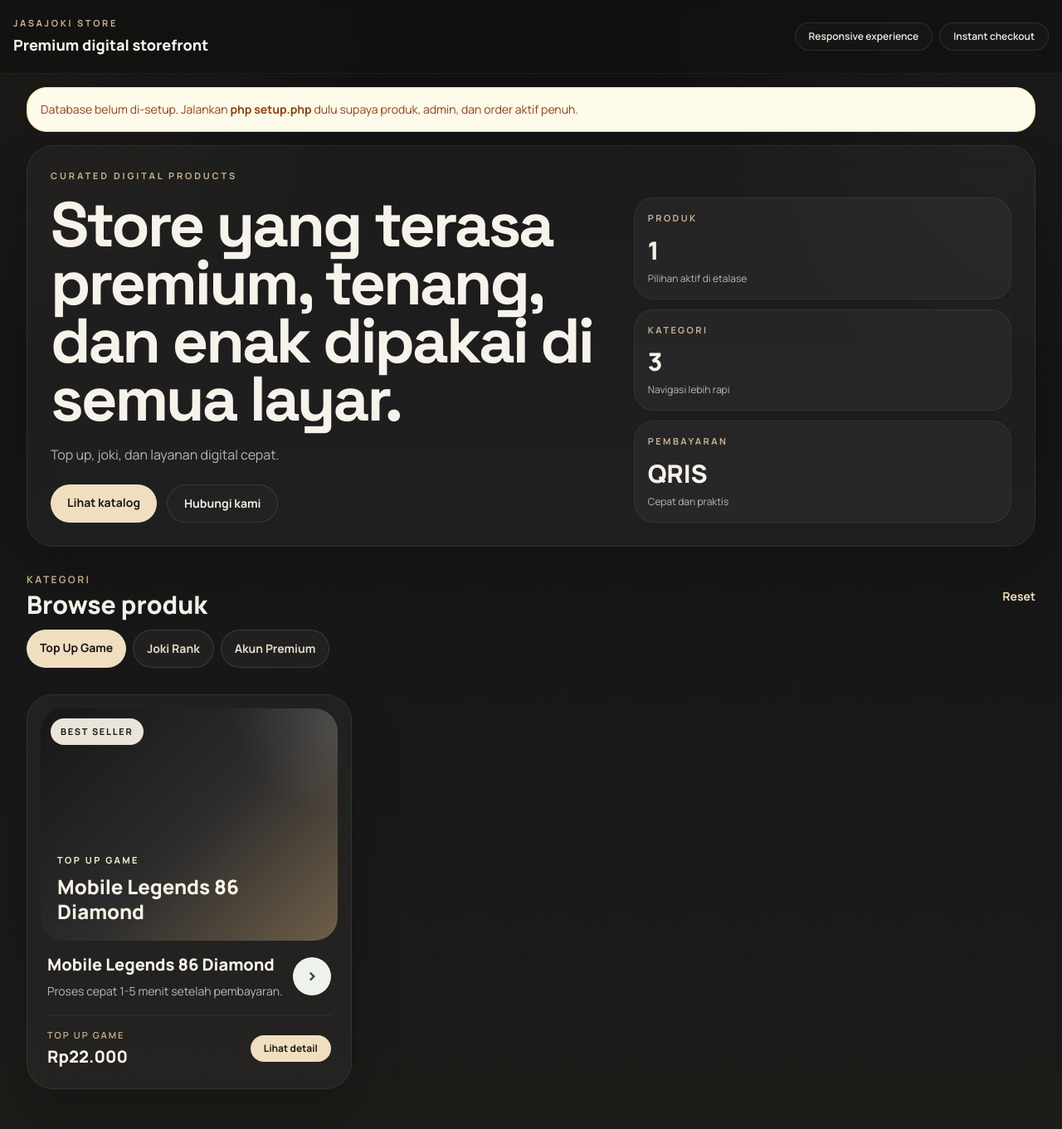
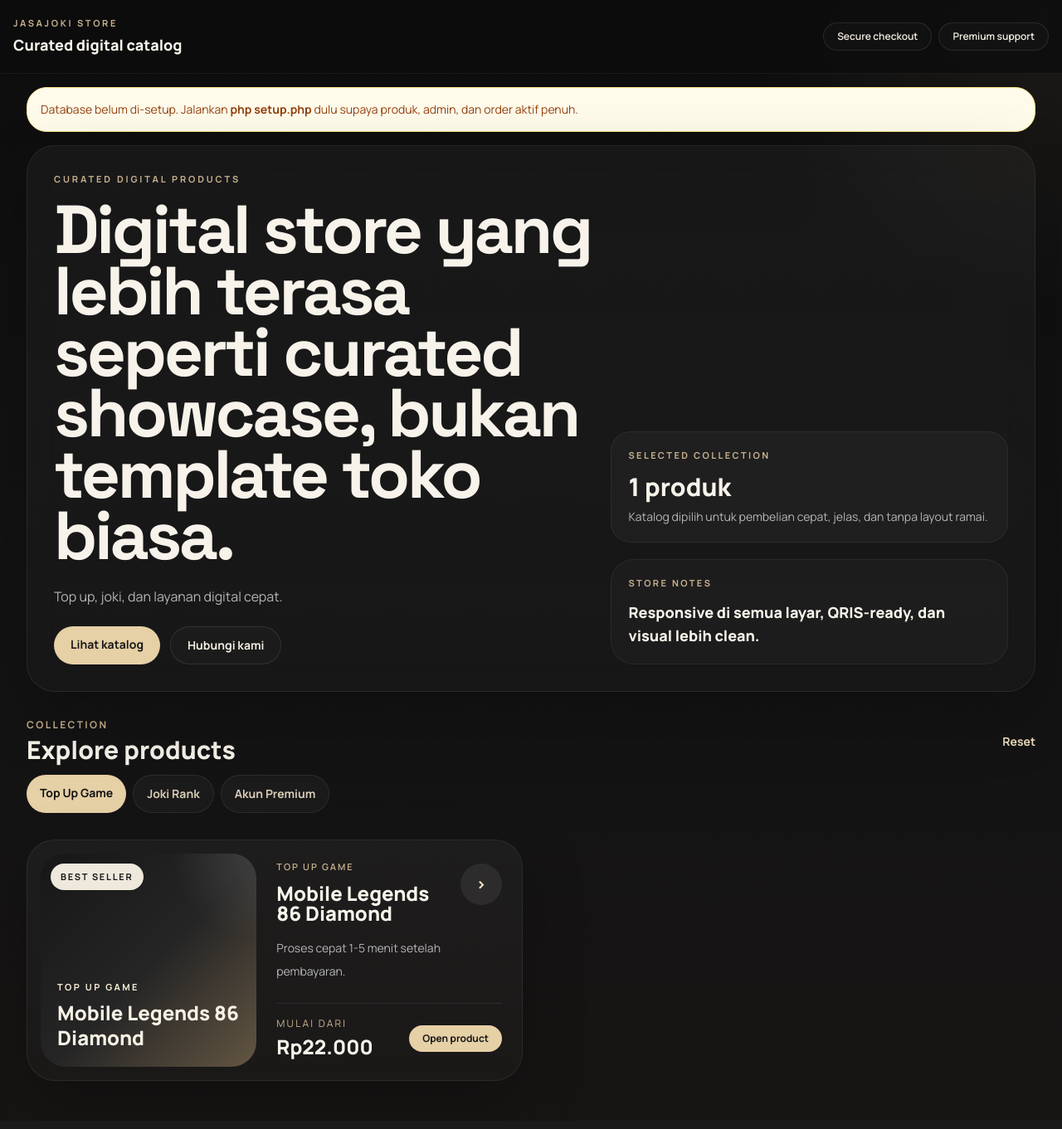
Before and after one commit to AdiityaAnugrah/jasajoki.me, a PHP site: page /jasajoki.me/store/index.php?category=top-up-game in a window 1280 px wide. Shown: the whole page at 83% size. After the commit the page ends 1303 px from the top, so only its background shows below. Run offline with PHP 8.4, Linux system fonts and the light colour scheme; some libraries are stand-ins or nearby versions.

Commit message:
Make storefront more editorial and reference-like

```diff
--- a/store/assets/css/app.css
+++ b/store/assets/css/app.css
@@ -1,25 +1,24 @@
 body {
     font-family: "Manrope", Inter, ui-sans-serif, system-ui, -apple-system, BlinkMacSystemFont, "Segoe UI", sans-serif;
-    background: #f5f1e8;
+    background: #0f0f10;
     color: #f7f3ea;
 }
 
 .mobile-shell {
     min-height: 100vh;
     background:
-        radial-gradient(circle at top right, rgba(255, 255, 255, 0.04), transparent 26%),
-        radial-gradient(circle at top left, rgba(206, 180, 123, 0.06), transparent 24%),
-        linear-gradient(180deg, #111111 0%, #171717 55%, #1d1b18 100%);
+        radial-gradient(circle at top right, rgba(205, 176, 120, 0.08), transparent 20%),
+        linear-gradient(180deg, #0d0d0e 0%, #121213 38%, #171514 100%);
 }
 
 .store-container {
     width: 100%;
-    max-width: 1280px;
+    max-width: 1360px;
     margin: 0 auto;
 }
 
 .store-topbar {
-    background: rgba(17, 17, 17, 0.78);
+    background: rgba(13, 13, 14, 0.76);
     border-bottom: 1px solid rgba(255, 255, 255, 0.06);
 }
 
@@ -29,34 +28,34 @@ body {
 }
 
 .store-card {
-    border-radius: 32px;
-    background: rgba(255, 255, 255, 0.04);
-    border: 1px solid rgba(255, 255, 255, 0.08);
-    backdrop-filter: blur(14px);
-    box-shadow: 0 30px 60px rgba(0, 0, 0, 0.18);
+    border-radius: 34px;
+    background: linear-gradient(180deg, rgba(255,255,255,0.04) 0%, rgba(255,255,255,0.02) 100%);
+    border: 1px solid rgba(255, 255, 255, 0.07);
+    backdrop-filter: blur(18px);
+    box-shadow: 0 30px 80px rgba(0, 0, 0, 0.24);
 }
 
 .store-media {
-    height: 220px;
+    height: 260px;
     width: 100%;
     object-fit: cover;
-    border-radius: 28px;
+    border-radius: 30px;
 }
 
 .store-media-fallback {
-    height: 220px;
-    border-radius: 28px;
+    height: 260px;
+    border-radius: 30px;
     background:
-        radial-gradient(circle at top right, rgba(255,255,255,0.14), transparent 28%),
-        linear-gradient(135deg, #171717 0%, #2c2c2c 52%, #8b7355 120%);
+        radial-gradient(circle at top right, rgba(255,255,255,0.12), transparent 28%),
+        linear-gradient(135deg, #171717 0%, #252525 52%, #7d6a4f 120%);
     color: #f7f1e5;
 }
 
 .card-soft {
-    background: rgba(255, 255, 255, 0.04);
+    background: rgba(255, 255, 255, 0.03);
     border: 1px solid rgba(255, 255, 255, 0.08);
-    box-shadow: 0 30px 60px rgba(0, 0, 0, 0.18);
-    backdrop-filter: blur(14px);
+    box-shadow: 0 30px 80px rgba(0, 0, 0, 0.22);
+    backdrop-filter: blur(18px);
 }
 
 .store-icon-bubble {
@@ -73,41 +72,48 @@ body {
 }
 
 .store-chevron {
-    width: 46px;
-    height: 46px;
+    width: 50px;
+    height: 50px;
     display: inline-flex;
     align-items: center;
     justify-content: center;
     border-radius: 999px;
-    background: #edf2ec;
-    color: #214943;
-    font-size: 22px;
+    background: rgba(255,255,255,0.07);
+    color: #f3e2c0;
+    font-size: 20px;
     font-weight: 700;
 }
 
 .store-pill {
     border-radius: 999px;
-    border: 1px solid rgba(255, 255, 255, 0.12);
-    background: rgba(255, 255, 255, 0.04);
-    color: #e8dcc8;
+    border: 1px solid rgba(255, 255, 255, 0.08);
+    background: rgba(255, 255, 255, 0.03);
+    color: #d8ccb7;
 }
 
 .store-pill-active {
-    background: #f0dfbf;
-    color: #161616;
+    background: #e6d0a6;
+    color: #111111;
 }
 
 .store-grid-card {
     overflow: hidden;
-    border-radius: 32px;
-    background: rgba(255, 255, 255, 0.04);
-    border: 1px solid rgba(255, 255, 255, 0.08);
-    box-shadow: 0 30px 60px rgba(0, 0, 0, 0.18);
+    border-radius: 34px;
+    background: linear-gradient(180deg, rgba(255,255,255,0.04) 0%, rgba(255,255,255,0.02) 100%);
+    border: 1px solid rgba(255, 255, 255, 0.07);
+    box-shadow: 0 30px 80px rgba(0, 0, 0, 0.24);
+    transition: transform .25s ease, border-color .25s ease, box-shadow .25s ease;
+}
+
+.store-grid-card:hover {
+    transform: translateY(-4px);
+    border-color: rgba(230, 208, 166, 0.28);
+    box-shadow: 0 34px 90px rgba(0, 0, 0, 0.28);
 }
 
 .store-floating-chip {
     border-radius: 999px;
-    background: rgba(247, 241, 229, 0.94);
+    background: rgba(247, 241, 229, 0.96);
     color: #171717;
 }
 
@@ -124,7 +130,7 @@ body {
 }
 
 .store-cta {
-    background: #f0dfbf;
+    background: #e6d0a6;
     color: #171717;
 }
 
@@ -155,21 +161,32 @@ body {
 
 .store-stat {
     border-radius: 24px;
-    background: rgba(255, 255, 255, 0.04);
+    background: rgba(255, 255, 255, 0.03);
     border: 1px solid rgba(255, 255, 255, 0.06);
+}
+
+.store-feature-grid {
+    display: grid;
+    gap: 20px;
+}
+
+.store-minor-card {
+    border-radius: 28px;
+    background: rgba(255,255,255,0.025);
+    border: 1px solid rgba(255,255,255,0.06);
 }
 
 @media (min-width: 768px) {
     .store-media,
     .store-media-fallback {
-        height: 260px;
+        height: 300px;
     }
 }
 
 @media (min-width: 1024px) {
     .store-media,
     .store-media-fallback {
-        height: 280px;
+        height: 330px;
     }
 }
 
--- a/store/index.php
+++ b/store/index.php
@@ -13,11 +13,11 @@ require __DIR__ . '/partials/header.php';
     <div class="store-container flex items-center justify-between gap-3">
         <div>
             <p class="store-kicker text-[11px] font-bold uppercase tracking-[0.24em]">JasaJoki Store</p>
-            <h1 class="mt-1 text-[18px] font-extrabold text-[#f7f3ea]">Premium digital storefront</h1>
+            <h1 class="mt-1 text-[18px] font-extrabold text-[#f7f3ea]">Curated digital catalog</h1>
         </div>
-        <div class="hidden items-center gap-2 md:flex">
-            <span class="store-outline rounded-full px-4 py-2 text-xs font-semibold">Responsive experience</span>
-            <span class="store-outline rounded-full px-4 py-2 text-xs font-semibold">Instant checkout</span>
+        <div class="hidden items-center gap-2 lg:flex">
+            <span class="store-outline rounded-full px-4 py-2 text-xs font-semibold">Secure checkout</span>
+            <span class="store-outline rounded-full px-4 py-2 text-xs font-semibold">Premium support</span>
         </div>
     </div>
 </header>
@@ -29,32 +29,26 @@ require __DIR__ . '/partials/header.php';
         </section>
     <?php endif; ?>
 
-    <section class="store-card overflow-hidden p-5 md:p-7">
-        <div class="grid gap-5 lg:grid-cols-[1.2fr_0.8fr] lg:items-end">
+    <section class="store-card overflow-hidden p-5 md:p-8">
+        <div class="grid gap-6 xl:grid-cols-[1.15fr_0.85fr] xl:items-end">
             <div>
                 <p class="store-kicker text-[11px] font-bold uppercase tracking-[0.26em]">Curated digital products</p>
-                <h2 class="store-heading mt-4 max-w-4xl text-[40px] font-black leading-[0.92] text-[#f7f3ea] md:text-[56px] lg:text-[76px]">Store yang terasa premium, tenang, dan enak dipakai di semua layar.</h2>
-                <p class="store-muted mt-5 max-w-2xl text-sm leading-7 md:text-base"><?= e(app_setting('store_tagline')) ?></p>
+                <h2 class="store-heading mt-4 max-w-4xl text-[42px] font-black leading-[0.9] text-[#f7f3ea] md:text-[64px] lg:text-[82px]">Digital store yang lebih terasa seperti curated showcase, bukan template toko biasa.</h2>
+                <p class="store-muted mt-6 max-w-2xl text-sm leading-7 md:text-base"><?= e(app_setting('store_tagline')) ?></p>
                 <div class="mt-6 flex flex-wrap gap-3">
                     <a href="#catalog" class="store-cta rounded-full px-5 py-3 text-sm font-bold">Lihat katalog</a>
                     <a href="<?= e(app_setting('store_whatsapp') ? 'https://wa.me/' . preg_replace('/[^0-9]/', '', (string) app_setting('store_whatsapp')) : '#') ?>" class="store-outline rounded-full px-5 py-3 text-sm font-bold">Hubungi kami</a>
                 </div>
             </div>
-            <div class="grid grid-cols-1 gap-3 sm:grid-cols-3 lg:grid-cols-1">
-                <div class="store-stat p-4">
-                    <div class="text-[11px] font-bold uppercase tracking-[0.22em] text-[#cab38f]">Produk</div>
-                    <div class="mt-3 text-3xl font-black text-[#f7f3ea]"><?= count($products) ?></div>
-                    <div class="store-muted mt-2 text-xs">Pilihan aktif di etalase</div>
+            <div class="store-feature-grid">
+                <div class="store-stat p-5">
+                    <div class="text-[11px] font-bold uppercase tracking-[0.22em] text-[#cab38f]">Selected collection</div>
+                    <div class="mt-3 text-3xl font-black text-[#f7f3ea]"><?= count($products) ?> produk</div>
+                    <div class="store-muted mt-2 text-sm">Katalog dipilih untuk pembelian cepat, jelas, dan tanpa layout ramai.</div>
                 </div>
-                <div class="store-stat p-4">
-                    <div class="text-[11px] font-bold uppercase tracking-[0.22em] text-[#cab38f]">Kategori</div>
-                    <div class="mt-3 text-3xl font-black text-[#f7f3ea]"><?= count($categories) ?></div>
-                    <div class="store-muted mt-2 text-xs">Navigasi lebih rapi</div>
-                </div>
-                <div class="store-stat p-4">
-                    <div class="text-[11px] font-bold uppercase tracking-[0.22em] text-[#cab38f]">Pembayaran</div>
-                    <div class="mt-3 text-3xl font-black text-[#f7f3ea]">QRIS</div>
-                    <div class="store-muted mt-2 text-xs">Cepat dan praktis</div>
+                <div class="store-minor-card p-5">
+                    <div class="text-[11px] font-bold uppercase tracking-[0.22em] text-[#cab38f]">Store notes</div>
+                    <div class="mt-3 text-lg font-black text-[#f7f3ea]">Responsive di semua layar, QRIS-ready, dan visual lebih clean.</div>
                 </div>
             </div>
         </div>
@@ -63,8 +57,8 @@ require __DIR__ . '/partials/header.php';
     <section class="mt-8" id="catalog">
         <div class="flex items-center justify-between">
             <div>
-                <p class="store-kicker text-xs font-bold uppercase tracking-[0.2em]">Kategori</p>
-                <h3 class="mt-1 text-2xl font-black text-[#f7f3ea] md:text-3xl">Browse produk</h3>
+                <p class="store-kicker text-xs font-bold uppercase tracking-[0.2em]">Collection</p>
+                <h3 class="mt-1 text-2xl font-black text-[#f7f3ea] md:text-3xl">Explore products</h3>
             </div>
             <a href="<?= e(route_url('index.php')) ?>" class="text-sm font-bold text-[#f0dfbf]">Reset</a>
         </div>
@@ -79,15 +73,16 @@ require __DIR__ . '/partials/header.php';
     </section>
 
     <section class="mt-6">
-        <div class="grid gap-5 md:grid-cols-2 xl:grid-cols-3">
+        <div class="grid gap-5 lg:grid-cols-2">
             <?php foreach ($products as $product): ?>
                 <article class="store-grid-card p-3 md:p-4">
                     <a href="<?= e(route_url('product.php?slug=' . $product['slug'])) ?>" class="block">
+                        <div class="grid gap-4 lg:grid-cols-[0.95fr_1.05fr] lg:items-stretch">
                             <div class="relative">
                                 <?php if (!empty($product['image_url'])): ?>
-                                <img src="<?= e($product['image_url']) ?>" alt="<?= e($product['name']) ?>" class="store-media">
+                                    <img src="<?= e($product['image_url']) ?>" alt="<?= e($product['name']) ?>" class="store-media lg:h-full">
                                 <?php else: ?>
-                                <div class="store-media-fallback flex items-end p-5">
+                                    <div class="store-media-fallback flex items-end p-5 lg:h-full">
                                         <div>
                                             <div class="text-[11px] font-bold uppercase tracking-[0.22em] text-brand-100"><?= e($product['category_name'] ?? 'Produk') ?></div>
                                             <div class="mt-2 text-2xl font-black leading-tight"><?= e($product['name']) ?></div>
@@ -98,20 +93,24 @@ require __DIR__ . '/partials/header.php';
                                     <?= e($product['badge'] ?: 'Ready') ?>
                                 </div>
                             </div>
-                        <div class="px-2 pb-2 pt-4">
+                            <div class="flex min-h-full flex-col px-2 py-2">
                                 <div class="flex items-start justify-between gap-3">
                                     <div class="min-w-0">
-                                    <h4 class="text-[20px] font-black leading-tight text-[#f7f3ea]"><?= e($product['name']) ?></h4>
-                                    <p class="store-muted mt-2 line-clamp-2 text-sm leading-6"><?= e($product['description']) ?></p>
+                                        <div class="text-[11px] font-semibold uppercase tracking-[0.18em] text-[#cab38f]"><?= e($product['category_name'] ?? 'Store') ?></div>
+                                        <h4 class="mt-3 text-[24px] font-black leading-[1] text-[#f7f3ea]"><?= e($product['name']) ?></h4>
+                                        <p class="store-muted mt-4 line-clamp-3 text-sm leading-7"><?= e($product['description']) ?></p>
                                     </div>
                                     <div class="store-chevron mt-1 shrink-0">›</div>
                                 </div>
-                            <div class="store-line mt-4 flex items-center justify-between border-t pt-4">
+                                <div class="mt-auto pt-6">
+                                    <div class="store-line flex items-center justify-between border-t pt-4">
                                         <div>
-                                    <div class="text-[11px] font-semibold uppercase tracking-[0.18em] text-[#cab38f]"><?= e($product['category_name'] ?? 'Store') ?></div>
-                                    <div class="mt-1 text-xl font-black text-[#f7f3ea]"><?= e(money($product['price'])) ?></div>
+                                            <div class="text-xs uppercase tracking-[0.18em] text-[#cab38f]">Mulai dari</div>
+                                            <div class="mt-1 text-2xl font-black text-[#f7f3ea]"><?= e(money($product['price'])) ?></div>
                                         </div>
-                                <div class="store-cta rounded-full px-4 py-2 text-xs font-bold">Lihat detail</div>
+                                        <div class="store-cta rounded-full px-4 py-2 text-xs font-bold">Open product</div>
+                                    </div>
+                                </div>
                             </div>
                         </div>
                     </a>
```
Lines whose indentation alone changed are shown as unchanged.
